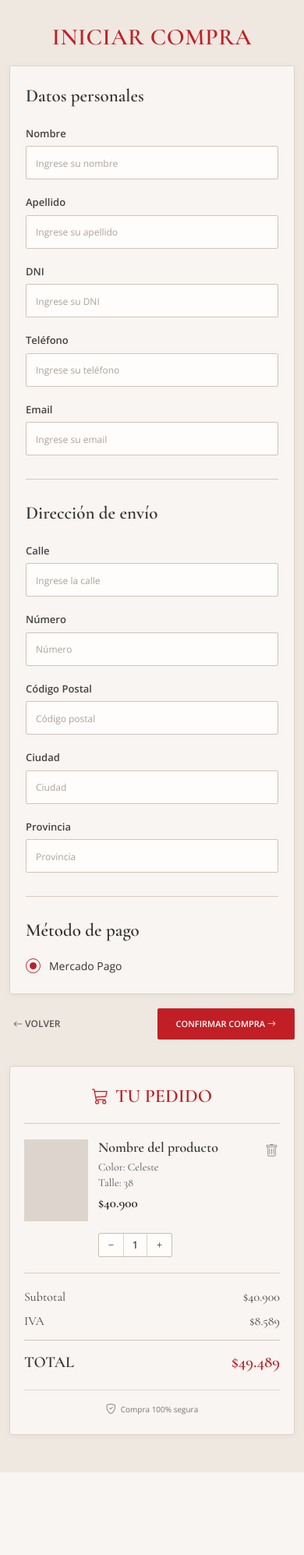
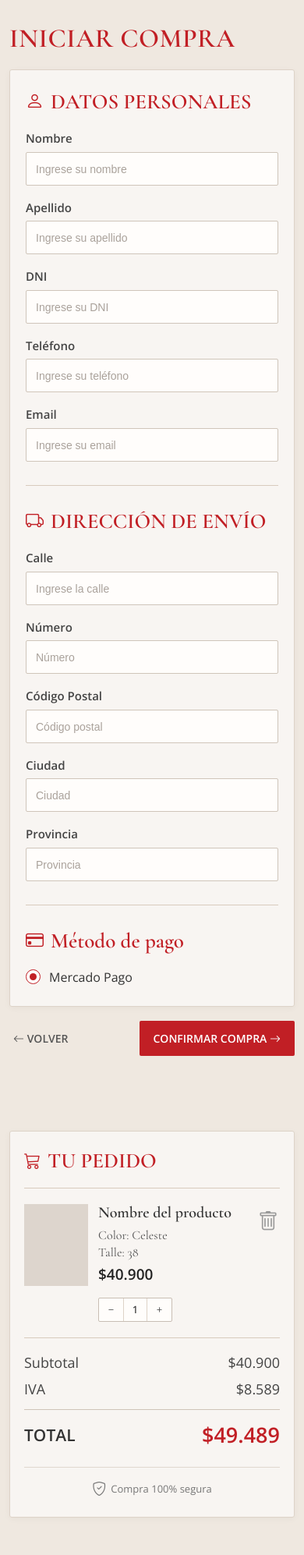
Before and after one commit to palomaponte07-maker/NUEVOPROYECTO, a Django app: page /carrito/ in a window 390 px wide. Shown: the part 196-2190 px from the top of the page at 78% size. Before the commit the page ends 2084 px from the top, so only its background shows below. Run offline with Django 5.2, Linux system fonts and the light colour scheme; some libraries are stand-ins or nearby versions.

Commit message:
Mejoras a detalle producto

```diff
--- a/config/settings.py
+++ b/config/settings.py
@@ -87,7 +87,7 @@ DATABASES = {
         'NAME': 'Olivia',
         'USER': 'colaboradora',
         'PASSWORD': 'Olivia2024!',
-        'HOST': '192.168.0.196',
+        'HOST': '192.168.0.198',
         'PORT': '1433',
         'OPTIONS': {
             'driver': 'ODBC Driver 18 for SQL Server',
--- a/static/css/style.css
+++ b/static/css/style.css
@@ -782,7 +782,7 @@ footer a:hover{
 
 
 /* =========================================================
-   CHECKOUT / CARRITO PRODUCTO
+   CARRITO PRODUCTO
    ========================================================= */
 
 .checkout {
@@ -792,24 +792,20 @@ footer a:hover{
 }
 
 
-/* =========================================================
-   TITULO INICIAR COMPRA
-   ========================================================= */
+/* TITULO INICIAR COMPRA */
 
 .checkout-titulo {
     font-family: 'Cormorant Garamond', serif;
     color: #c11f25;
-    font-size: 38px;
+    font-size: 42px;
     font-weight: 600;
-    text-align: center;
+    text-align: left;
     margin-bottom: 22px;
     letter-spacing: 0.5px;
 }
 
 
-/* =========================================================
-   FORMULARIO IZQUIERDO
-   ========================================================= */
+/* FORMULARIO IZQUIERDO */
 
 .checkout-formulario {
     background-color: #f8f5f2;
@@ -823,11 +819,21 @@ footer a:hover{
 /* SECCIONES */
 
 .checkout-seccion h2 {
+    display: flex;
+    align-items: center;
+    gap: 9px;
+
     font-family: 'Cormorant Garamond', serif;
-    color: #333;
+    color: #c11f25;
+    font-size: 32px;
+    font-weight: 600;
+    margin-bottom: 18px;
+}
+
+.checkout-seccion h2 i {
+    color: #c11f25;
     font-size: 23px;
-    font-weight: 600;
-    margin-bottom: 20px;
+    line-height: 1;
 }
 
 
@@ -835,7 +841,7 @@ footer a:hover{
 
 .checkout .form-label {
     font-family: 'Open Sans', sans-serif;
-    font-size: 13px;
+    font-size: 16px;
     font-weight: 600;
     color: #444;
     margin-bottom: 6px;
@@ -850,8 +856,8 @@ footer a:hover{
     border-radius: 2px;
     background-color: #fffdfb;
     color: #333;
-    font-family: 'Open Sans', sans-serif;
-    font-size: 13px;
+    font-family: 'Montserrat', sans-serif;
+    font-size: 16px;
     padding: 9px 12px;
     box-shadow: none;
     transition: border-color 0.2s ease,
@@ -859,8 +865,9 @@ footer a:hover{
 }
 
 .checkout .form-control::placeholder {
+    font-family: 'Montserrat', sans-serif;
     color: #aaa29b;
-    font-size: 12px;
+    font-size: 15px;
 }
 
 .checkout .form-control:focus {
@@ -870,9 +877,7 @@ footer a:hover{
 }
 
 
-/* =========================================================
-   SEPARADORES
-   ========================================================= */
+/* SEPARADORES */
 
 .checkout-separador {
     width: 100%;
@@ -882,9 +887,7 @@ footer a:hover{
 }
 
 
-/* =========================================================
-   METODO DE PAGO
-   ========================================================= */
+/* METODO DE PAGO */
 
 .metodo-pago {
     margin-top: 5px;
@@ -938,14 +941,12 @@ footer a:hover{
 
 
 .metodo-pago-texto {
-    font-size: 14px;
+    font-size: 17px;
     color: #333;
 }
 
 
-/* =========================================================
-   BOTONES
-   ========================================================= */
+/* BOTONES */
 
 .checkout-botones {
     display: flex;
@@ -963,7 +964,7 @@ footer a:hover{
     background: transparent;
     color: #555;
     font-family: 'Open Sans', sans-serif;
-    font-size: 12px;
+    font-size: 15px;
     font-weight: 600;
     padding: 10px 5px;
     cursor: pointer;
@@ -982,7 +983,7 @@ footer a:hover{
     background-color: #c11f25;
     color: white;
     font-family: 'Open Sans', sans-serif;
-    font-size: 11px;
+    font-size: 15px;
     font-weight: 600;
     padding: 12px 24px;
     border-radius: 2px;
@@ -997,9 +998,7 @@ footer a:hover{
 }
 
 
-/* =========================================================
-   TU PEDIDO
-   ========================================================= */
+/* TU PEDIDO */
 
 .pedido {
     background-color: #f8f5f2;
@@ -1015,7 +1014,7 @@ footer a:hover{
 .pedido-header {
     display: flex;
     align-items: center;
-    justify-content: center;
+    justify-content: flex-start;
     gap: 9px;
     padding-bottom: 18px;
     border-bottom: 1px solid #d8cbbd;
@@ -1024,21 +1023,19 @@ footer a:hover{
 
 .pedido-header i {
     color: #c11f25;
-    font-size: 21px;
+    font-size: 27px;
 }
 
 .pedido-header h2 {
     margin: 0;
     color: #c11f25;
     font-family: 'Cormorant Garamond', serif;
-    font-size: 27px;
+    font-size: 35px;
     font-weight: 600;
 }
 
 
-/* =========================================================
-   PRODUCTO
-   ========================================================= */
+/* PRODUCTO */
 
 .pedido-producto {
     padding-bottom: 20px;
@@ -1074,7 +1071,7 @@ footer a:hover{
 
 .pedido-detalle h3 {
     font-family: 'Cormorant Garamond', serif;
-    font-size: 18px;
+    font-size: 27px;
     line-height: 1.15;
     color: #333;
     font-weight: 600;
@@ -1084,7 +1081,7 @@ footer a:hover{
 
 .pedido-detalle p {
     font-family: 'Cormorant Garamond', serif;
-    font-size: 14px;
+    font-size: 19px;
     color: #555;
     margin: 2px 0;
     line-height: 1.25;
@@ -1092,7 +1089,8 @@ footer a:hover{
 
 
 .pedido-detalle .pedido-precio {
-    font-size: 17px;
+    font-family: 'Open Sans', sans-serif;
+    font-size: 25px;
     color: #222;
     font-weight: 600;
     margin-top: 7px;
@@ -1108,7 +1106,7 @@ footer a:hover{
     border: none;
     background: transparent;
     color: #999;
-    font-size: 17px;
+    font-size: 26px;
     cursor: pointer;
     padding: 2px;
 }
@@ -1118,9 +1116,7 @@ footer a:hover{
 }
 
 
-/* =========================================================
-   CANTIDAD
-   ========================================================= */
+/* CANTIDAD */
 
 .pedido-cantidad {
     display: flex;
@@ -1168,9 +1164,7 @@ footer a:hover{
 }
 
 
-/* =========================================================
-   RESUMEN
-   ========================================================= */
+/* RESUMEN */
 
 .pedido-resumen {
     padding-top: 18px;
@@ -1181,8 +1175,8 @@ footer a:hover{
     display: flex;
     justify-content: space-between;
     align-items: center;
-    font-family: 'Cormorant Garamond', serif;
-    font-size: 16px;
+    font-family: 'Open Sans', sans-serif;
+    font-size: 19px;
     color: #444;
     margin-bottom: 7px;
 }
@@ -1199,24 +1193,22 @@ footer a:hover{
 
 
 .pedido-total span:first-child {
-    font-family: 'Cormorant Garamond', serif;
-    font-size: 20px;
+    font-family: 'Open Sans', sans-serif;
+    font-size: 25px;
     font-weight: 600;
     color: #333;
 }
 
 
 .pedido-total span:last-child {
-    font-family: 'Cormorant Garamond', serif;
-    font-size: 21px;
+    font-family: 'Open Sans', sans-serif;
+    font-size: 27px;
     font-weight: 600;
     color: #c11f25;
 }
 
 
-/* =========================================================
-   COMPRA SEGURA
-   ========================================================= */
+/* COMPRA SEGURA */
 
 .pedido-seguro {
     display: flex;
@@ -1231,25 +1223,40 @@ footer a:hover{
 
 .pedido-seguro i {
     color: #777;
-    font-size: 13px;
+    font-size: 18px;
 }
 
 
 .pedido-seguro span {
     font-family: 'Open Sans', sans-serif;
-    font-size: 10px;
+    font-size: 15px;
     color: #777;
 }
 
 
-/* =========================================================
-   RESPONSIVE
-   ========================================================= */
+/* ALINEACIÓN DE LOS DOS CUADROS */
+
+.checkout .row {
+    align-items: flex-start;
+}
+
+.checkout-formulario {
+    margin-top: 0 !important;
+    align-self: flex-start;
+}
+
+.pedido {
+    margin-top: 72px !important;
+    align-self: flex-start;
+}
+
+
+/* TABLET */
 
 @media (max-width: 991px) {
 
     .checkout-titulo {
-        font-size: 34px;
+        font-size: 38px;
     }
 
     .checkout-formulario {
@@ -1257,11 +1264,13 @@ footer a:hover{
     }
 
     .pedido {
-        margin-top: 10px;
+        margin-top: 0;
     }
 
 }
 
+
+/* CELULAR */
 
 @media (max-width: 767px) {
 
@@ -1270,7 +1279,7 @@ footer a:hover{
     }
 
     .checkout-titulo {
-        font-size: 30px;
+        font-size: 34px;
         margin-bottom: 18px;
     }
 
@@ -1278,8 +1287,37 @@ footer a:hover{
         padding: 25px 20px;
     }
 
+    .checkout-seccion h2 {
+        font-size: 27px;
+    }
+
+    .checkout .form-label {
+        font-size: 15px;
+    }
+
+    .checkout .form-control {
+        font-size: 15px;
+    }
+
+    .checkout .form-control::placeholder {
+        font-size: 14px;
+    }
+
+    .metodo-pago-texto {
+        font-size: 16px;
+    }
+
     .checkout-botones {
         padding: 0;
+    }
+
+    .btn-volver {
+        font-size: 14px;
+    }
+
+    .btn-confirmar {
+        font-size: 14px;
+        padding: 12px 18px;
     }
 
     .pedido {
@@ -1287,7 +1325,39 @@ footer a:hover{
     }
 
     .pedido-header h2 {
-        font-size: 24px;
+        font-size: 27px;
+    }
+
+    .pedido-header i {
+        font-size: 21px;
+    }
+
+    .pedido-detalle h3 {
+        font-size: 20px;
+    }
+
+    .pedido-detalle p {
+        font-size: 16px;
+    }
+
+    .pedido-detalle .pedido-precio {
+        font-size: 19px;
+    }
+
+    .pedido-linea {
+        font-size: 18px;
+    }
+
+    .pedido-total span:first-child {
+        font-size: 21px;
+    }
+
+    .pedido-total span:last-child {
+        font-size: 27px;
+    }
+
+    .pedido-seguro span {
+        font-size: 13px;
     }
 
 }
--- a/templates/cliente/carrito_producto.html
+++ b/templates/cliente/carrito_producto.html
@@ -25,14 +25,17 @@ Iniciar compra
 
                 <div class="checkout-formulario">
 
-                    <!-- DATOS PERSONALES -->
+
                     <div class="checkout-seccion">
 
-                        <h2>Datos personales</h2>
+                        <h2>
+                            <i class="bi bi-person"></i>
+                            DATOS PERSONALES
+</h2>
 
                         <div class="row g-3">
 
-                            <!-- Nombre -->
+
                             <div class="col-md-6">
                                 <label for="nombre" class="form-label">
                                     Nombre
@@ -48,7 +51,7 @@ Iniciar compra
                             </div>
 
 
-                            <!-- Apellido -->
+
                             <div class="col-md-6">
                                 <label for="apellido" class="form-label">
                                     Apellido
@@ -64,7 +67,7 @@ Iniciar compra
                             </div>
 
 
-                            <!-- DNI -->
+
                             <div class="col-md-6">
                                 <label for="dni" class="form-label">
                                     DNI
@@ -80,7 +83,7 @@ Iniciar compra
                             </div>
 
 
-                            <!-- Teléfono -->
+
                             <div class="col-md-6">
                                 <label for="telefono" class="form-label">
                                     Teléfono
@@ -96,7 +99,7 @@ Iniciar compra
                             </div>
 
 
-                            <!-- Email -->
+
                             <div class="col-12">
                                 <label for="email" class="form-label">
                                     Email
@@ -116,16 +119,17 @@ Iniciar compra
                     </div>
 
 
-                    <!-- LÍNEA SEPARADORA -->
+
                     <div class="checkout-separador"></div>
 
 
-                    <!-- =========================
-                         DIRECCIÓN DE ENVÍO
-                         ========================= -->
+
                     <div class="checkout-seccion">
 
-                        <h2>Dirección de envío</h2>
+                        <h2>
+                            <i class="bi bi-truck"></i>
+                            DIRECCIÓN DE ENVÍO
+                        </h2>
 
                         <div class="row g-3">
 
@@ -145,7 +149,7 @@ Iniciar compra
                             </div>
 
 
-                            <!-- Número -->
+
                             <div class="col-md-5">
                                 <label for="numero" class="form-label">
                                     Número
@@ -161,7 +165,7 @@ Iniciar compra
                             </div>
 
 
-                            <!-- Código Postal -->
+
                             <div class="col-md-4">
                                 <label for="codigoPostal" class="form-label">
                                     Código Postal
@@ -177,7 +181,7 @@ Iniciar compra
                             </div>
 
 
-                            <!-- Ciudad -->
+
                             <div class="col-md-4">
                                 <label for="ciudad" class="form-label">
                                     Ciudad
@@ -193,7 +197,7 @@ Iniciar compra
                             </div>
 
 
-                            <!-- Provincia -->
+
                             <div class="col-md-4">
                                 <label for="provincia" class="form-label">
                                     Provincia
@@ -213,16 +217,17 @@ Iniciar compra
                     </div>
 
 
-                    <!-- LÍNEA SEPARADORA -->
+
                     <div class="checkout-separador"></div>
 
 
-                    <!-- =========================
-                         MÉTODO DE PAGO
-                         ========================= -->
+
                     <div class="checkout-seccion">
 
-                        <h2>Método de pago</h2>
+                        <h2>
+                            <i class="bi bi-credit-card"></i>
+                            Método de pago
+                        </h2>
 
                         <div class="metodo-pago">
 
@@ -250,7 +255,7 @@ Iniciar compra
                 </div>
 
 
-                <!-- BOTONES -->
+
                 <div class="checkout-botones">
 
                     <button
@@ -273,9 +278,7 @@ Iniciar compra
             </div>
 
 
-            <!-- =========================
-                 TU PEDIDO
-                 ========================= -->
+
             <div class="col-lg-4">
 
                 <div class="pedido">
@@ -292,18 +295,18 @@ Iniciar compra
                     </div>
 
 
-                    <!-- PRODUCTO -->
+
                     <div class="pedido-producto">
 
                         <div class="pedido-producto-contenido">
 
-                            <!-- Imagen -->
+
                             <div class="pedido-imagen">
                                 <!-- La imagen real se conectará después -->
                             </div>
 
 
-                            <!-- Información -->
+
                             <div class="pedido-detalle">
 
                                 <h3>
@@ -325,7 +328,7 @@ Iniciar compra
                             </div>
 
 
-                            <!-- Eliminar -->
+
                             <button
                                 type="button"
                                 class="pedido-eliminar"
@@ -338,7 +341,7 @@ Iniciar compra
                         </div>
 
 
-                        <!-- CANTIDAD -->
+
                         <div class="pedido-cantidad">
 
                             <button type="button">
@@ -358,7 +361,7 @@ Iniciar compra
                     </div>
 
 
-                    <!-- RESUMEN -->
+
                     <div class="pedido-resumen">
 
                         <div class="pedido-linea">
@@ -402,7 +405,7 @@ Iniciar compra
                     </div>
 
 
-                    <!-- SEGURIDAD -->
+
                     <div class="pedido-seguro">
 
                         <i class="bi bi-shield-check"></i>
```
